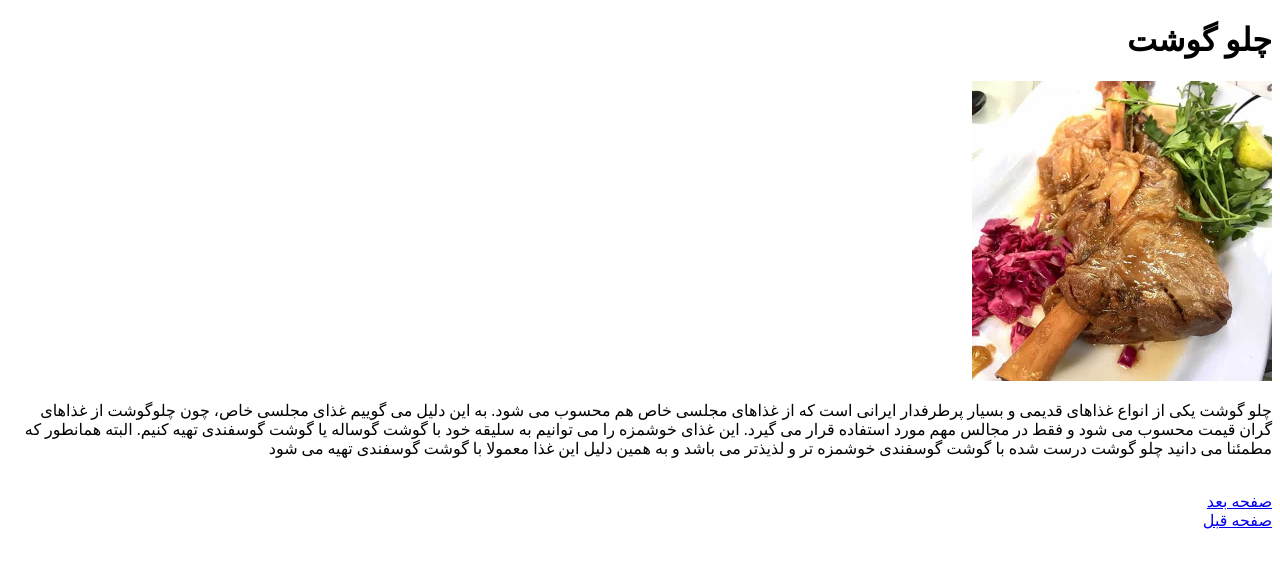
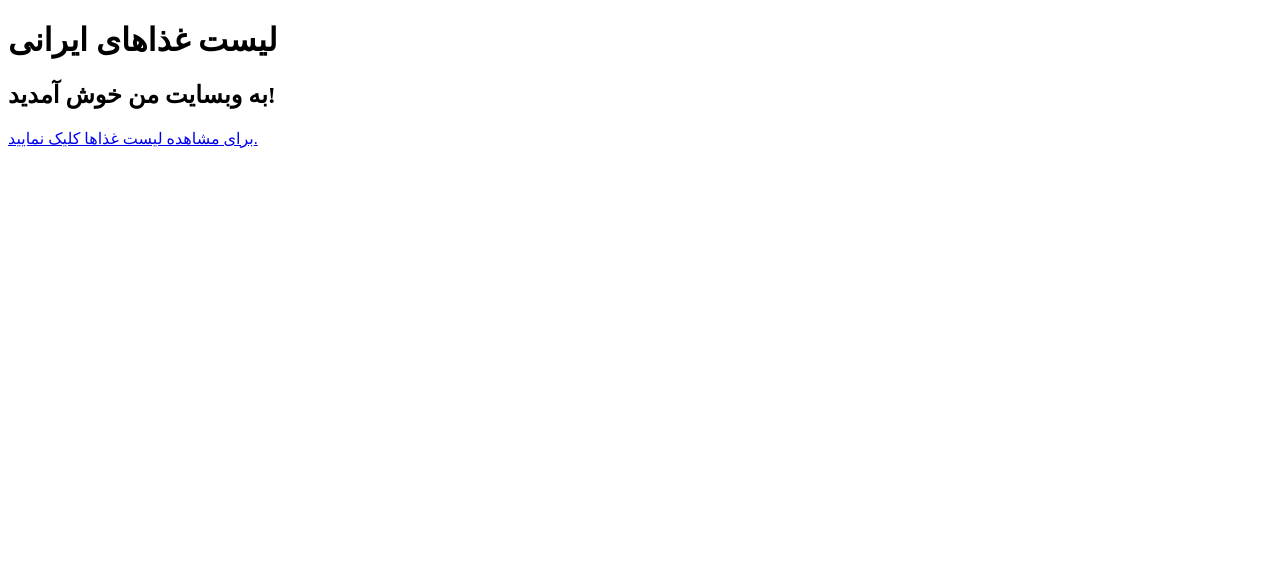
Before and after one commit to sabavm/web, a plain HTML site: page index.html in a window 1280 px wide. Drawn offline with Linux system fonts and the light colour scheme.

Commit message:
submit 2

```diff
--- a/index.html
+++ b/index.html
@@ -1,19 +1,12 @@
 <!DOCTYPE html>
 <html>
-<head>
 <meta charset="UTF-8">
-<title>لیست غذاهای ایرانی </title>
-</head>
-<body dir="rtl">
-<h1> چلو گوشت </h1>
-<img src="images/chelogousht.jpg" width="300" height="300">
-<p>
-چلو گوشت یکی از انواع غذاهای قدیمی و بسیار پرطرفدار ایرانی است که از غذاهای مجلسی خاص هم محسوب می شود. به این دلیل می گوییم غذای مجلسی خاص، چون چلوگوشت از غذاهای گران قیمت محسوب می شود و فقط در مجالس مهم مورد استفاده قرار می گیرد. این غذای خوشمزه را می توانیم به سلیقه خود با گوشت گوساله یا گوشت گوسفندی تهیه کنیم. البته همانطور که مطمئنا می دانید چلو گوشت درست شده با گوشت گوسفندی خوشمزه تر و لذیذتر می باشد و به همین دلیل این غذا معمولا با گوشت گوسفندی تهیه می شود
-</p>
-<br>
+<body>
 
-<a href="2.html">صفحه بعد</a>
-<br>
-<a href="10.html">صفحه قبل</a>
+<h1>لیست غذاهای ایرانی</h1>
+<h2>به وبسایت من خوش آمدید!</h2>
+
+<p><a href="1.HTML">برای مشاهده لیست غذاها کلیک نمایید.</a></p>
+
 </body>
 </html>
```
Also changed, not shown: 1.html (added, +19 -0 lines), 10.html (+1 -1 lines), 2.html (+1 -1 lines).
